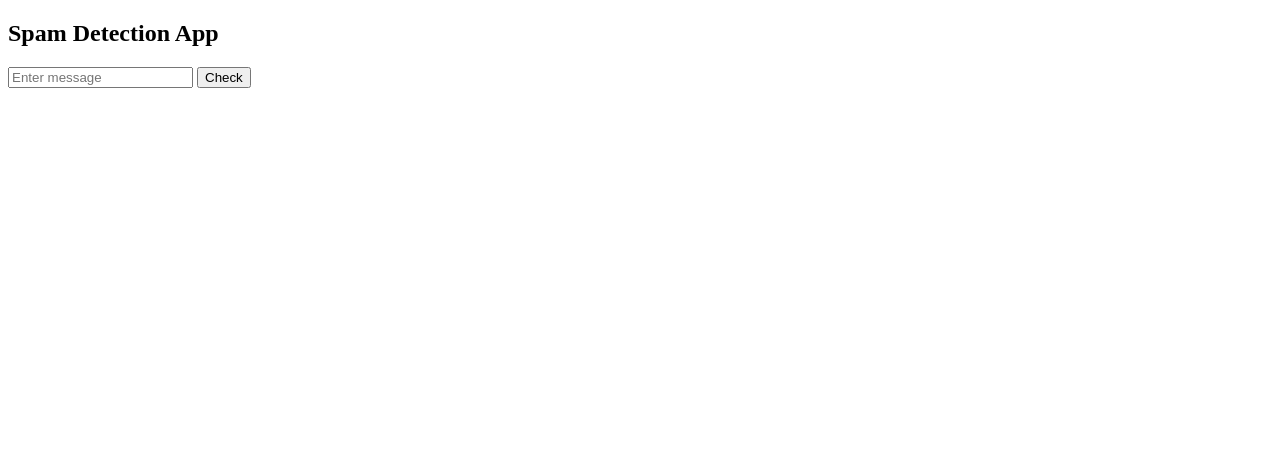
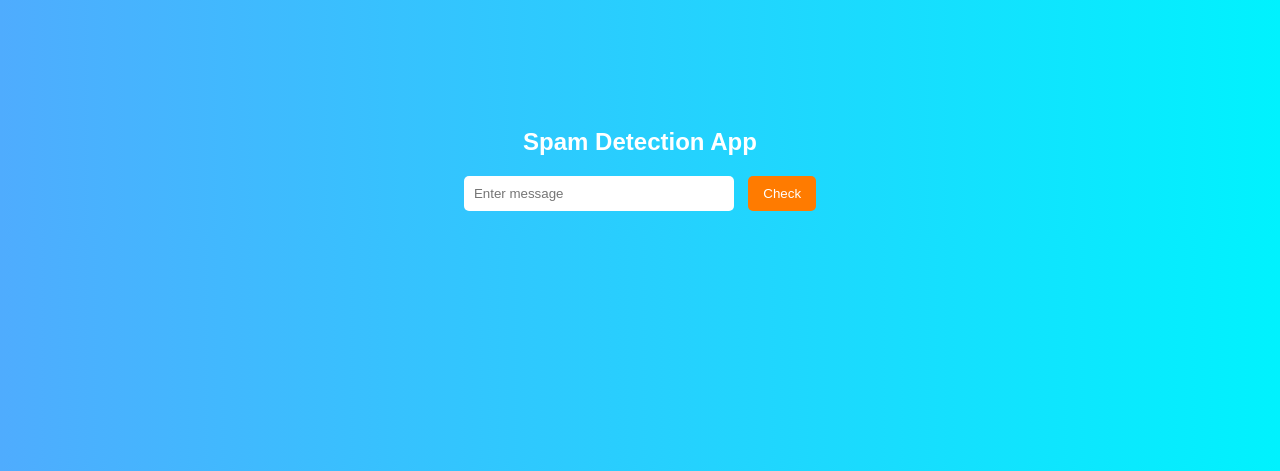
Before and after one commit to Ratnateja-git/spam-detection-api, a Flask app: page / in a window 1280 px wide. Shown: the top 471 px of the page. Run offline with Flask 3, Linux system fonts and the light colour scheme; parts of the project's set-up code (start-up, migrations or seed data) failed here and were passed over.

Commit message:
added css styling

```diff
--- /dev/null
+++ b/app/static/style.css
@@ -0,0 +1,37 @@
+body {
+  font-family: Arial, sans-serif;
+  background: linear-gradient(to right, #4facfe, #00f2fe);
+  text-align: center;
+  padding-top: 100px;
+}
+
+h2 {
+  color: white;
+}
+
+input {
+  padding: 10px;
+  width: 250px;
+  border-radius: 5px;
+  border: none;
+  margin-right: 10px;
+}
+
+button {
+  padding: 10px 15px;
+  border: none;
+  border-radius: 5px;
+  background-color: #ff7b00;
+  color: white;
+  cursor: pointer;
+}
+
+button:hover {
+  background-color: #ff5500;
+}
+
+#result {
+  margin-top: 20px;
+  font-size: 20px;
+  color: white;
+}
--- a/app/templates/index.html
+++ b/app/templates/index.html
@@ -2,6 +2,7 @@
 <html>
 <head>
   <title>Spam Detector</title>
+  <link rel="stylesheet" href="{{ url_for('static', filename='style.css') }}">
 </head>
 <body>
   <h2>Spam Detection App</h2>
```
